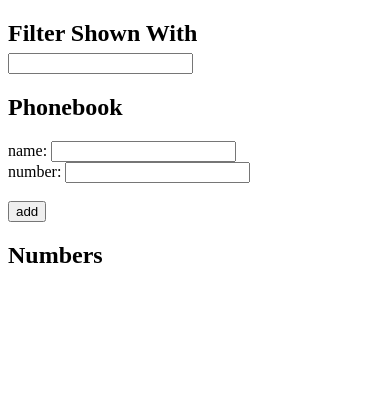
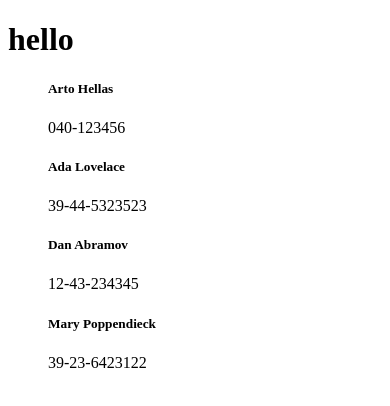
Before and after one commit to patel-param-09/part-2, a React (Vite) app: page / in a window 390 px wide. Shown: the top 406 px of the page. Built offline with nearby package versions, Linux system fonts and the light colour scheme; data requests are answered from the project's data file.

Commit message:
2.11: The Phonebook Step 6

```diff
--- /dev/null
+++ b/db.json
@@ -0,0 +1,24 @@
+{
+    "persons":[
+      {
+        "name": "Arto Hellas",
+        "number": "040-123456",
+        "id": "1"
+      },
+      {
+        "name": "Ada Lovelace",
+        "number": "39-44-5323523",
+        "id": "2"
+      },
+      {
+        "name": "Dan Abramov",
+        "number": "12-43-234345",
+        "id": "3"
+      },
+      {
+        "name": "Mary Poppendieck",
+        "number": "39-23-6423122",
+        "id": "4"
+      }
+    ]
+  }
--- a/src/App.jsx
+++ b/src/App.jsx
@@ -1,71 +1,37 @@
-import { useState } from "react";
+import { useEffect, useState } from "react";
+import axios from "axios";
 
 const App = () => {
-  const [persons, setPersons] = useState([
-    { name: "Arto Hellas", number: "040-123456", id: 1 },
-    { name: "Ada Lovelace", number: "39-44-5323523", id: 2 },
-    { name: "Dan Abramov", number: "12-43-234345", id: 3 },
-    { name: "Mary Poppendieck", number: "39-23-6423122", id: 4 },
-  ]);
-
-  const [newName, setNewName] = useState("");
-  const [newPhn, setPhn] = useState("");
-  const [List, setList] = useState([]);
-  const [search, setSearch] = useState("");
-
-  function handleSubmit(event) {
-    event.preventDefault();
-    setNewName("");
-    setPhn("");
-    setList([...List, { newName, newPhn }]);
-  }
-
-  function handleChange(e) {
-    setNewName(e.target.value);
-  }
-
-  function handleChange2(e) {
-    setPhn(e.target.value);
-  }
-
-  let showData = <h5>No Data Available</h5>;
-
-  showData = List.map((element, i) => {
-    return (
-      <li key={i}>
-        {element.newName} {element.newPhn}
-      </li>
-    );
-  });
-
-  function handleSearch(e) {
-    let filtered = persons.filter((f) =>
-      f.name.toLowerCase().includes(e.target.value)
-    );
-    console.log(filtered);
-  }
-
+  const [data, setData] = useState([]);
+  useEffect(() => {
+    axios.get("http://localhost:3001/persons").then((res) => {
+      setData(res.data);
+    });
+  }, []);
   return (
-    <div>
-      <h2>
-        Filter Shown With <input onChange={handleSearch} />
-      </h2>
-      <h2>Phonebook</h2>
-      <form onSubmit={handleSubmit}>
-        <div>
-          name: <input onChange={handleChange} />
-        </div>
-        <div>
-          number: <input value={newPhn} onChange={handleChange2} />
-        </div>
-        <br />
-        <div>
-          <button type="submit">add</button>
-        </div>
-      </form>
-      <h2>Numbers</h2>
-      <ul>{showData}</ul>
-    </div>
+    <>
+      <h1>hello</h1>
+      <div>
+        {/* {data.map((post) => {
+          const { name, number, id } = post;
+          return (
+            <ul key={id}>
+              <h4>
+                {name} {number}
+              </h4>
+            </ul>
+          );
+        })} */}
+        {data.map((element) => {
+          //  const {name, number, id} = element;
+          return (
+            <ul key={element.id} className="contact">
+              <h5>{element.name}</h5> <p>{element.number}</p>
+            </ul>
+          );
+        })}
+      </div>
+    </>
   );
 };
 
```
